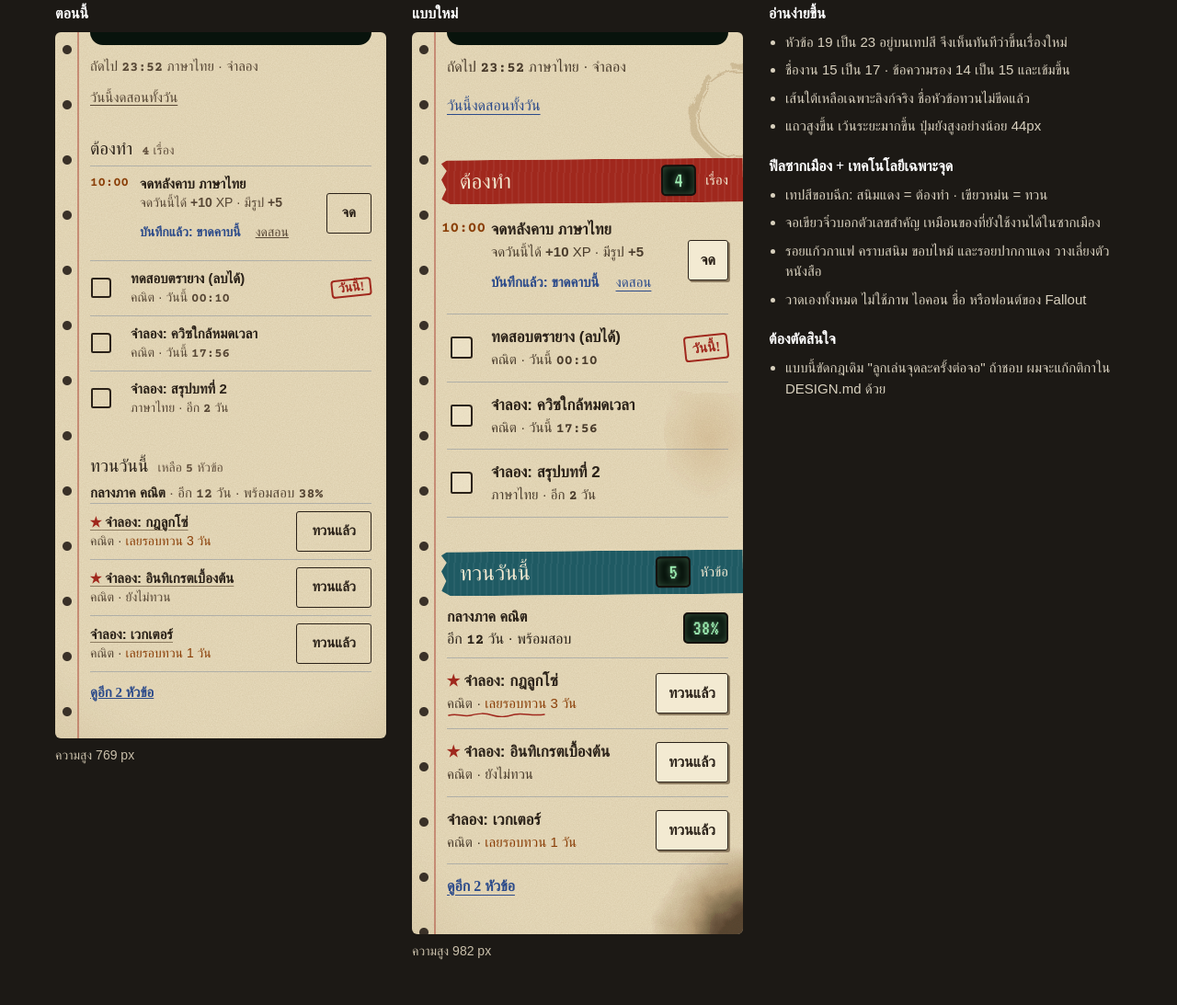
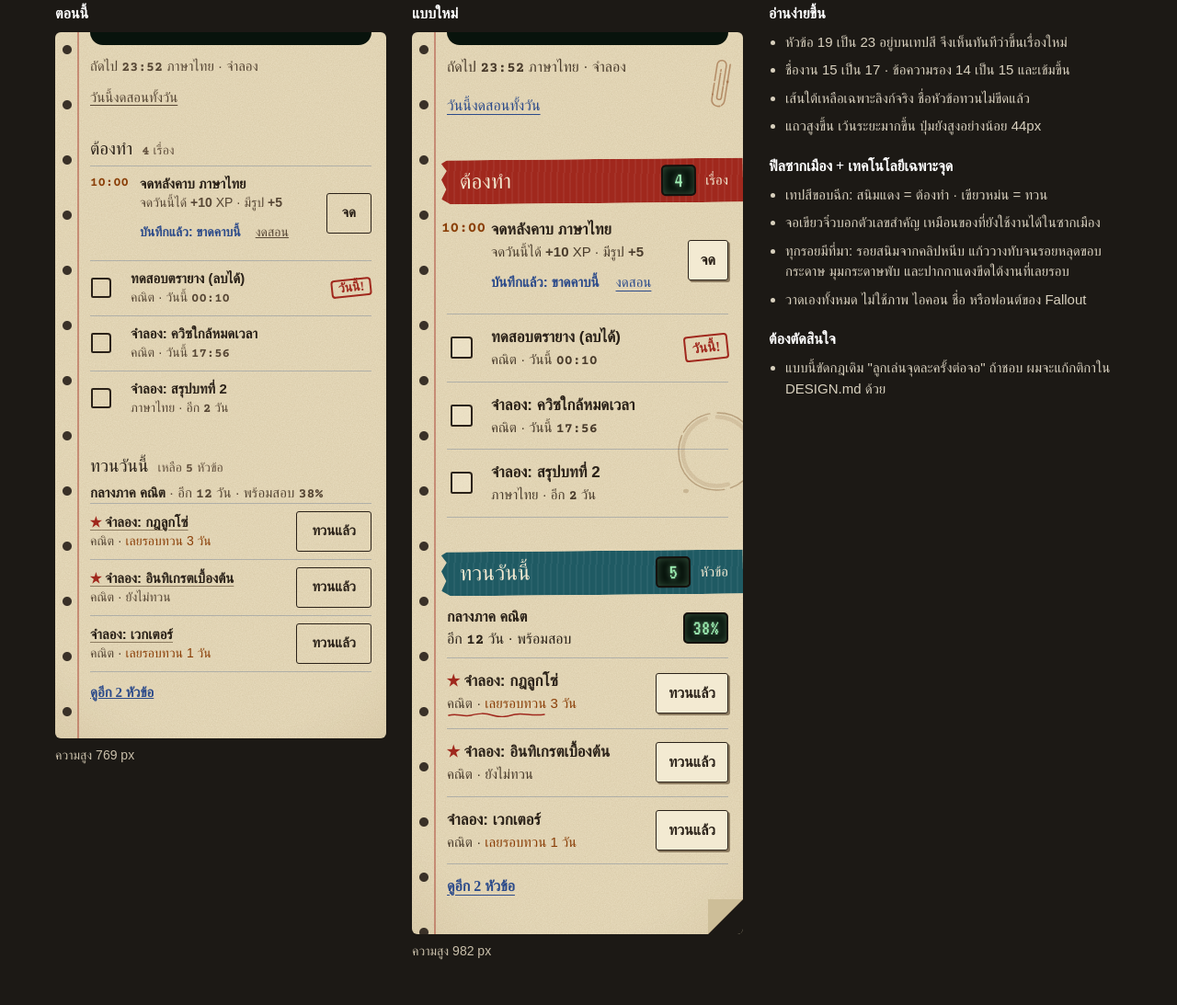
Before and after one commit to jimmyrealxi/Lecturelich, a website: page docs/mockups/a-readability.html in a window 1280 px wide. Shown: the part 101-1194 px from the top of the page at 92% size. Drawn offline with nearby package versions, Linux system fonts and the light colour scheme; a web font is replaced by a local one.

Commit message:
mockup หน้าวันนี้ เปลี่ยนรอยเปื้อนเป็นรอยที่มีที่มา
- รอยสนิมจากคลิปหนีบ รอยแก้วหลุดขอบกระดาษ และมุมกระดาษพับ แทนก้อนเบลอ

Co-Authored-By: Claude Opus 5.5 <noreply@anthropic.com>

```diff
--- a/docs/mockups/a-readability.html
+++ b/docs/mockups/a-readability.html
@@ -54,9 +54,10 @@ body{background:#1C1915;color:#E9E2D2;font:15px/1.5 Anuphan,sans-serif;padding:2
 /* แบบใหม่ */
 .new>*{position:relative;z-index:1}
 .new .fx{position:absolute;z-index:0;pointer-events:none}
-.scorch{right:-84px;bottom:-84px;width:190px;height:190px;background:radial-gradient(circle at 62% 62%,rgba(38,20,6,.72) 0 22%,rgba(92,48,14,.34) 42%,transparent 68%);filter:url(#rough)}
-.rust{left:276px;top:392px;width:110px;height:120px;background:radial-gradient(ellipse at 42% 40%,rgba(140,70,20,.15),transparent 66%);filter:url(#rough)}
-.ring{right:-66px;top:22px;width:136px;height:136px}
+/* รอยทุกชิ้นมีที่มา เส้นคม ไม่เบลอ: คลิปขึ้นสนิม แก้วที่วางทับ มุมที่พับ */
+.clip{right:10px;top:22px;width:26px;height:66px;transform:rotate(9deg)}
+.ring{left:284px;top:408px;width:96px;height:96px}
+.ear{right:0;bottom:0;width:38px;height:38px;background:linear-gradient(135deg,#CDBE98 0 49.4%,#8C7B60 49.4% 50.6%,#1C1915 50.6%)}
 .new .next,.new .off{font-size:16px;line-height:24px;color:var(--muted2)}
 .new .off{display:inline-block;margin-top:8px;line-height:44px;color:var(--pen);text-decoration:underline;text-underline-offset:4px}
 
@@ -95,8 +96,6 @@ body{background:#1C1915;color:#E9E2D2;font:15px/1.5 Anuphan,sans-serif;padding:2
 </style>
 </head>
 <body>
-<svg width="0" height="0" style="position:absolute" aria-hidden="true"><filter id="rough"><feTurbulence type="fractalNoise" baseFrequency=".035" numOctaves="3" seed="7"/><feDisplacementMap in="SourceGraphic" scale="16"/></filter></svg>
-
 <div class="head">
   <h1>หน้าวันนี้: อ่านง่ายขึ้น + สมุดรอดจากซากเมือง (ร่างให้อนุมัติ · ยังไม่ลงโค้ด)</h1>
   <p>ข้อความเดียวกับของจริง กว้าง 360px ฝั่งซ้ายใช้ค่าจากโค้ดตอนนี้ ฝั่งขวาคือแบบที่เสนอ</p>
@@ -127,9 +126,9 @@ body{background:#1C1915;color:#E9E2D2;font:15px/1.5 Anuphan,sans-serif;padding:2
   <section class="col">
     <h2>แบบใหม่</h2>
     <div class="phone new" id="b">
-      <div class="fx scorch"></div>
-      <div class="fx rust"></div>
-      <svg class="fx ring" viewBox="0 0 136 136" aria-hidden="true"><g fill="none" stroke="#6B3F16" filter="url(#rough)"><circle cx="68" cy="68" r="52" stroke-width="7" stroke-opacity=".17" stroke-dasharray="210 26 66 24"/><circle cx="68" cy="68" r="46" stroke-width="1.5" stroke-opacity=".2"/></g></svg>
+      <div class="fx ear"></div>
+      <svg class="fx clip" viewBox="0 0 26 66" aria-hidden="true"><path d="M19 12v40a7 7 0 0 1-14 0V14a5 5 0 0 1 10 0v35a2.5 2.5 0 0 1-5 0V19" fill="none" stroke="#8A4A1E" stroke-opacity=".5" stroke-width="1.6" stroke-linecap="round" stroke-dasharray="46 2 31 3 54 2"/><circle cx="19" cy="31" r="1.5" fill="#8A4A1E" fill-opacity=".38"/><circle cx="5" cy="47" r="1" fill="#8A4A1E" fill-opacity=".38"/></svg>
+      <svg class="fx ring" viewBox="0 0 96 96" aria-hidden="true"><g fill="none" stroke="#6B3F16" stroke-linecap="round"><path d="M48 6c24-.6 42 18 42 42S72 90.500 47 90 5.500 71 6 47 25 6.500 48 6Z" stroke-width="1.4" stroke-opacity=".34" stroke-dasharray="118 7 92 4 36"/><path d="M48 10.500c21 0 37.500 16 37.500 37.500S69 85.500 47.500 85.500 10.500 69 10.500 47.500 27 10.500 48 10.500Z" stroke-width="4.500" stroke-opacity=".12" stroke-dasharray="84 22 118 14"/></g><ellipse cx="14" cy="91" rx="3" ry="2.200" fill="#6B3F16" fill-opacity=".2"/></svg>
 
       <div class="tail"></div>
       <p class="next">ถัดไป <span class="ty">23:52</span> ภาษาไทย · จำลอง</p>
@@ -163,7 +162,7 @@ body{background:#1C1915;color:#E9E2D2;font:15px/1.5 Anuphan,sans-serif;padding:2
     <ul>
       <li>เทปสีขอบฉีก: สนิมแดง = ต้องทำ · เขียวหม่น = ทวน</li>
       <li>จอเขียวจิ๋วบอกตัวเลขสำคัญ เหมือนของที่ยังใช้งานได้ในซากเมือง</li>
-      <li>รอยแก้วกาแฟ คราบสนิม ขอบไหม้ และรอยปากกาแดง วางเลี่ยงตัวหนังสือ</li>
+      <li>ทุกรอยมีที่มา: รอยสนิมจากคลิปหนีบ แก้ววางทับจนรอยหลุดขอบกระดาษ มุมกระดาษพับ และปากกาแดงขีดใต้งานที่เลยรอบ</li>
       <li>วาดเองทั้งหมด ไม่ใช้ภาพ ไอคอน ชื่อ หรือฟอนต์ของ Fallout</li>
     </ul>
     <h2>ต้องตัดสินใจ</h2>
@@ -173,7 +172,7 @@ body{background:#1C1915;color:#E9E2D2;font:15px/1.5 Anuphan,sans-serif;padding:2
   </aside>
 </div>
 <script>
-for (const [p, s] of [["a", "ah"], ["b", "bh"]]) document.getElementById(s).textContent = "ความสูง " + document.getElementById(p).offsetHeight + " px";
+document.fonts.ready.then(() => { for (const [p, s] of [["a", "ah"], ["b", "bh"]]) document.getElementById(s).textContent = "ความสูง " + document.getElementById(p).offsetHeight + " px"; });
 </script>
 </body>
 </html>
```
